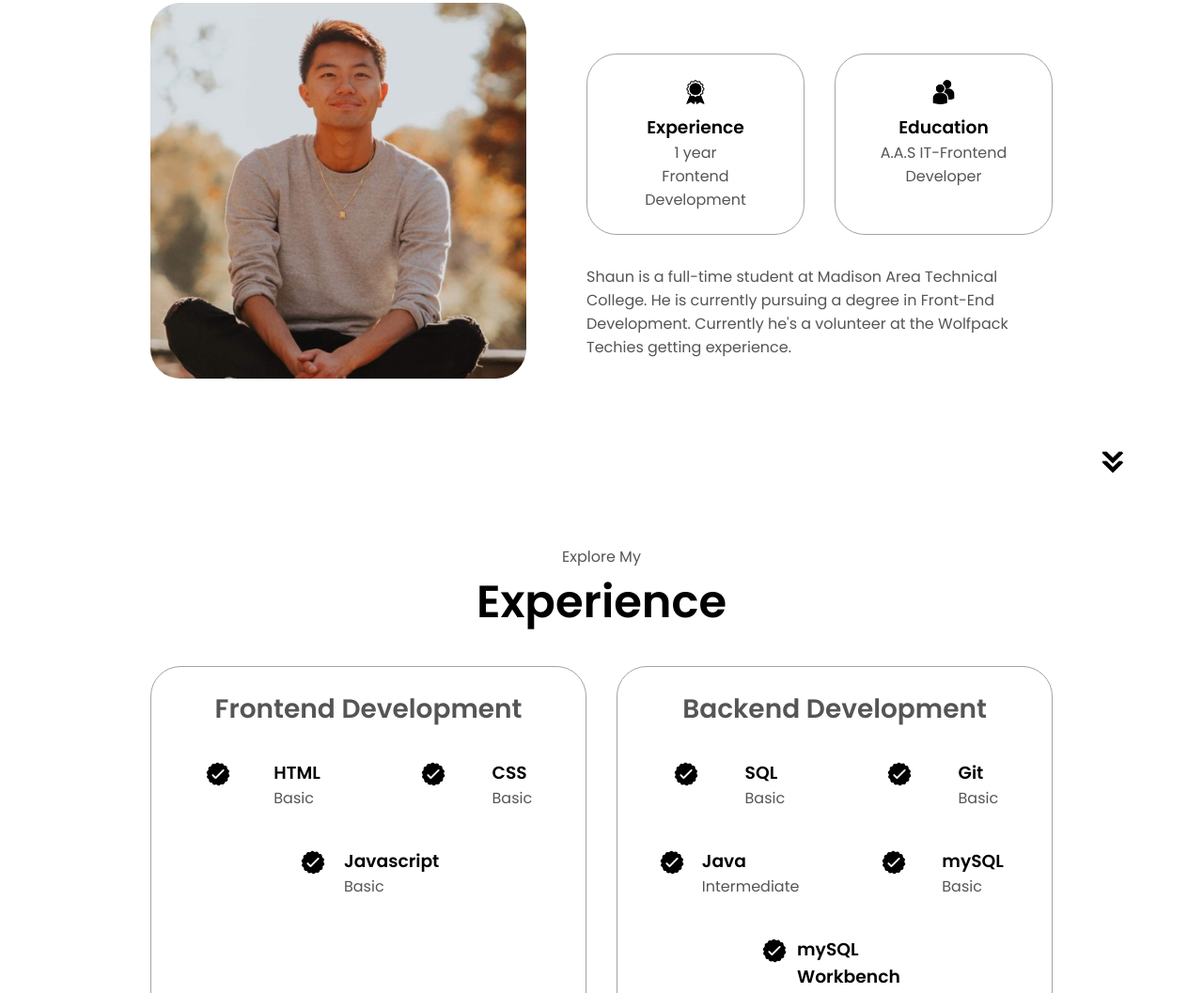
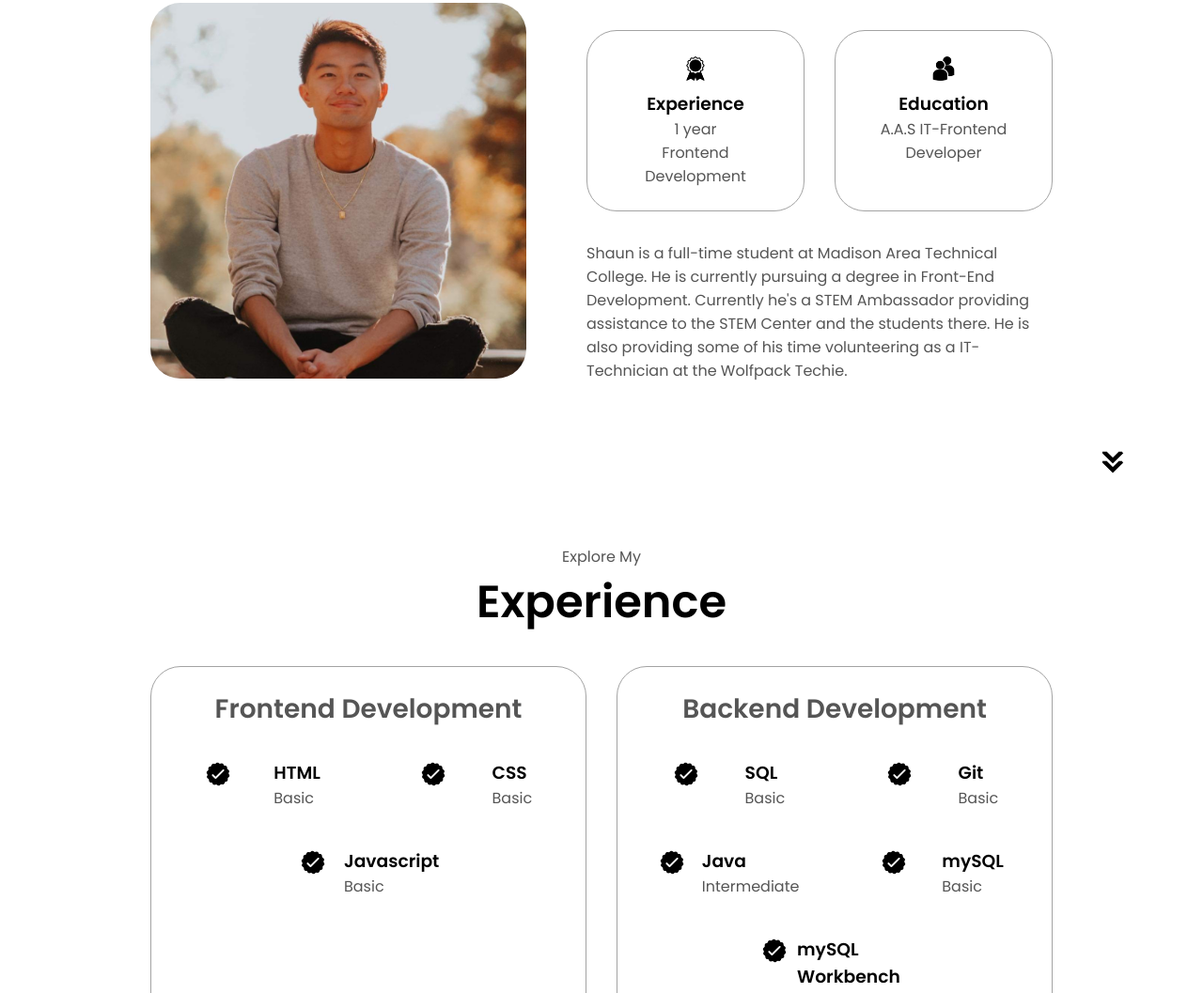
Before and after one commit to Khaun02/portfolio-website, a plain HTML site: page index.html in a window 1280 px wide. Shown: the part 1116-2173 px from the top of the page at 94% size. Drawn offline with Linux system fonts and the light colour scheme.

Commit message:
feat: updated experience
- Added in my new position as a STEM Ambassador at the STEM Center for Madison College.

```diff
--- a/index.html
+++ b/index.html
@@ -84,7 +84,7 @@
                     </div>
                 </div>
                 <div class="text-container">
-                    <p>Shaun is a full-time student at Madison Area Technical College.  He is currently pursuing a degree in Front-End Development.  Currently he's a volunteer at the Wolfpack Techies getting experience.  </p>
+                    <p>Shaun is a full-time student at Madison Area Technical College.  He is currently pursuing a degree in Front-End Development.  Currently he's a STEM Ambassador providing assistance to the STEM Center and the students there.  He is also providing some of his time volunteering as a IT-Technician at the Wolfpack Techie.</p>
                 </div>
             </div>
         </div>
```
